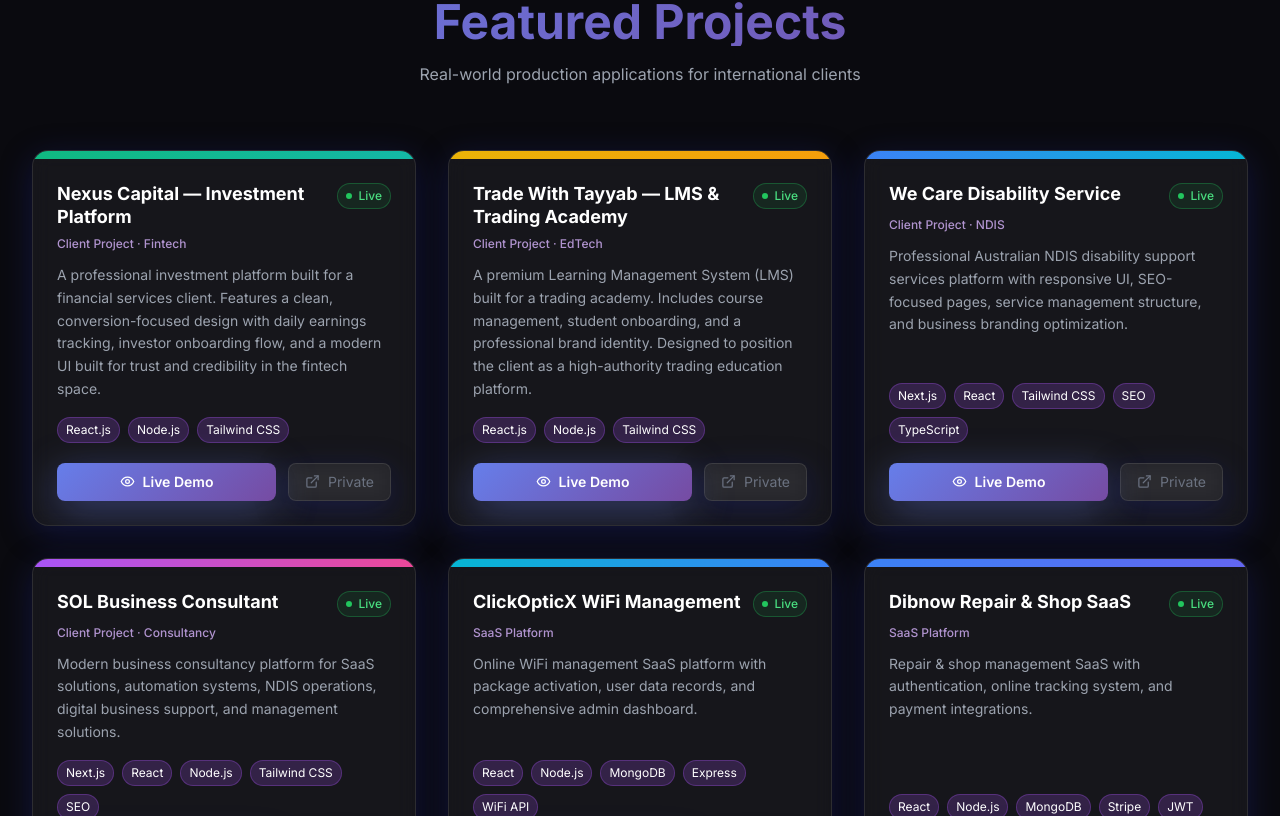
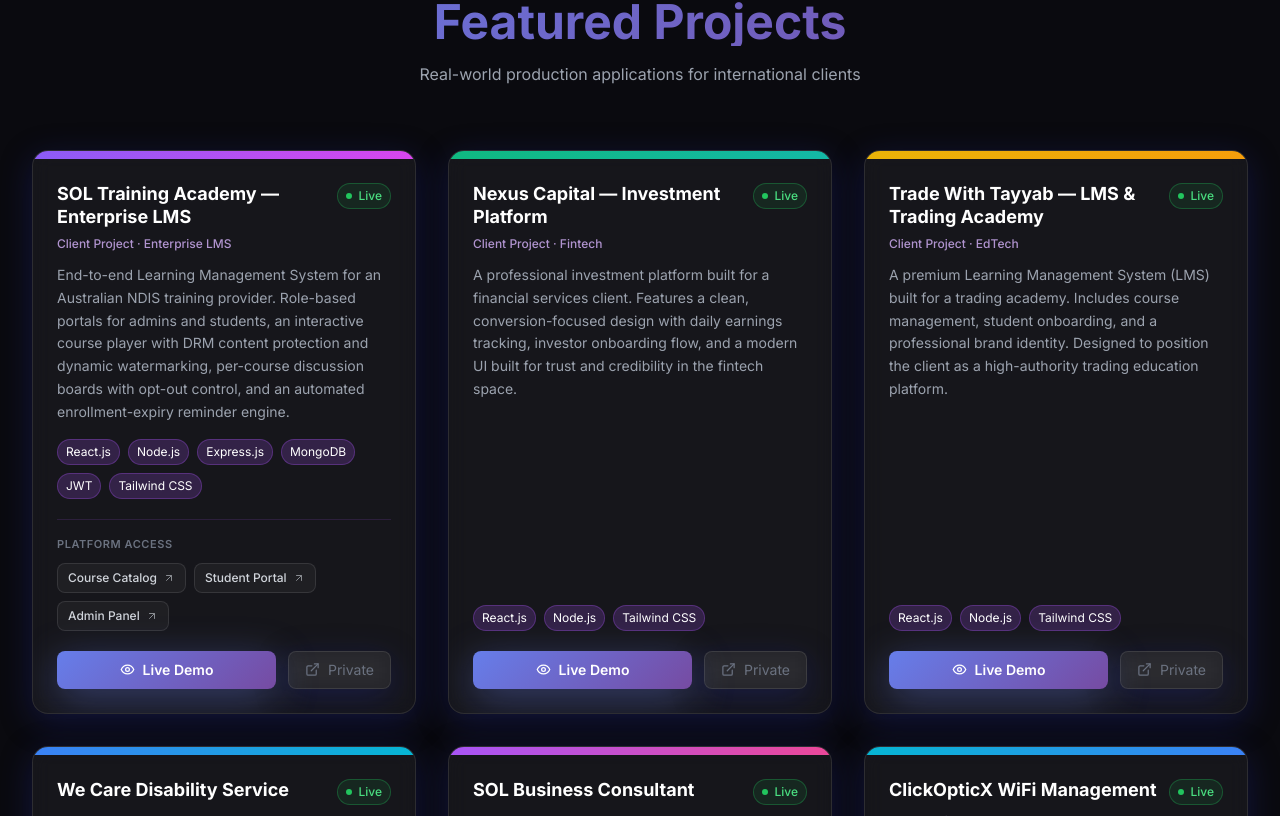
Before and after one commit to aliahmad-qari/muhammad-ali-ahmad-portfolio, a Next.js app: page / in a window 1280 px wide. Shown: the part 1864-2680 px from the top of the page. Built offline with nearby package versions, Linux system fonts and the light colour scheme.

Commit message:
Update README and components to include SOL Training Academy project details and enhance client information

```diff
--- a/app/components/Experience.tsx
+++ b/app/components/Experience.tsx
@@ -14,6 +14,7 @@
       type: 'Australia · Remote',
       description: 'Australian business consultancy providing NDIS compliance, company registration, payroll, bookkeeping, and digital solutions.',
       responsibilities: [
+        'Architected and shipped SOL Training Academy — a production MERN LMS with role-based admin/student portals, DRM-protected course delivery, and automated enrollment-expiry reminders',
         'Developing and maintaining modern business web applications and internal management systems',
         'Building scalable frontend applications using React.js and Next.js with optimized rendering',
         'Developing backend APIs and business logic using Node.js and Express.js',
--- a/app/components/Projects.tsx
+++ b/app/components/Projects.tsx
@@ -1,8 +1,42 @@
 'use client'
-import { ExternalLink, Github, Eye } from 'lucide-react'
+import { ExternalLink, Github, Eye, ArrowUpRight } from 'lucide-react'
 import { useIntersectionObserver } from '../hooks/useIntersectionObserver'
 
-const projects = [
+type Portal = {
+  name: string
+  href: string
+}
+
+type Project = {
+  title: string
+  description: string
+  tech: string[]
+  link: string
+  github: string | null
+  gradient: string
+  category: string
+  /** Additional entry points (portals, dashboards) for multi-surface platforms. */
+  portals?: Portal[]
+}
+
+const LMS_URL = 'https://training.solbusinessconsultant.com.au'
+
+const projects: Project[] = [
+  {
+    title: 'SOL Training Academy — Enterprise LMS',
+    description:
+      'End-to-end Learning Management System for an Australian NDIS training provider. Role-based portals for admins and students, an interactive course player with DRM content protection and dynamic watermarking, per-course discussion boards with opt-out control, and an automated enrollment-expiry reminder engine.',
+    tech: ['React.js', 'Node.js', 'Express.js', 'MongoDB', 'JWT', 'Tailwind CSS'],
+    link: `${LMS_URL}/`,
+    portals: [
+      { name: 'Course Catalog', href: `${LMS_URL}/training-courses` },
+      { name: 'Student Portal', href: `${LMS_URL}/login` },
+      { name: 'Admin Panel', href: `${LMS_URL}/lms-admin` },
+    ],
+    github: null,
+    gradient: 'from-violet-500 to-fuchsia-500',
+    category: 'Client Project · Enterprise LMS',
+  },
   {
     title: 'Nexus Capital — Investment Platform',
     description: 'A professional investment platform built for a financial services client. Features a clean, conversion-focused design with daily earnings tracking, investor onboarding flow, and a modern UI built for trust and credibility in the fintech space.',
@@ -125,6 +159,27 @@
                     </span>
                   ))}
                 </div>
+                {project.portals && (
+                  <div className="mb-5 pt-4 border-t border-purple-500/15">
+                    <span className="text-[11px] font-semibold uppercase tracking-wider text-gray-500 mb-2.5 block">
+                      Platform Access
+                    </span>
+                    <div className="flex flex-wrap gap-2">
+                      {project.portals.map((portal) => (
+                        <a
+                          key={portal.href}
+                          href={portal.href}
+                          target="_blank"
+                          rel="noopener noreferrer"
+                          className="inline-flex items-center gap-1.5 px-2.5 py-1.5 rounded-lg text-xs font-medium text-gray-300 bg-white/[0.04] border border-white/10 hover:text-white hover:border-purple-500/40 hover:bg-purple-500/10 transition-all relative z-10"
+                        >
+                          {portal.name}
+                          <ArrowUpRight size={12} className="opacity-60" />
+                        </a>
+                      ))}
+                    </div>
+                  </div>
+                )}
                 <div className="flex gap-3 mt-auto">
                   <a
                     href={project.link}
--- a/app/components/Workflow.tsx
+++ b/app/components/Workflow.tsx
@@ -12,6 +12,14 @@
 ]
 
 const clients = [
+  {
+    name: 'SOL Training Academy',
+    url: 'https://training.solbusinessconsultant.com.au/',
+    desc: 'Enterprise MERN learning platform with DRM-protected courses, role-based portals & automated expiry reminders — Australia',
+    badge: 'Current Client',
+    badgeColor: 'bg-green-500/20 text-green-400 border-green-500/30',
+    gradient: 'from-violet-500 to-fuchsia-500',
+  },
   {
     name: 'SOL Business Consultant',
     url: 'https://www.solbusinessconsultant.com.au/',
@@ -74,7 +82,7 @@
         </h2>
         <p className="text-center text-gray-400 mb-16 animate-on-scroll">Trusted by real businesses and international companies</p>
 
-        <div className="grid md:grid-cols-3 gap-6">
+        <div className="grid sm:grid-cols-2 lg:grid-cols-4 gap-6">
           {clients.map((client, index) => (
             <div
               key={index}
```
Also changed, not shown: 1 other file (tests, documents, lock files or other folders).
